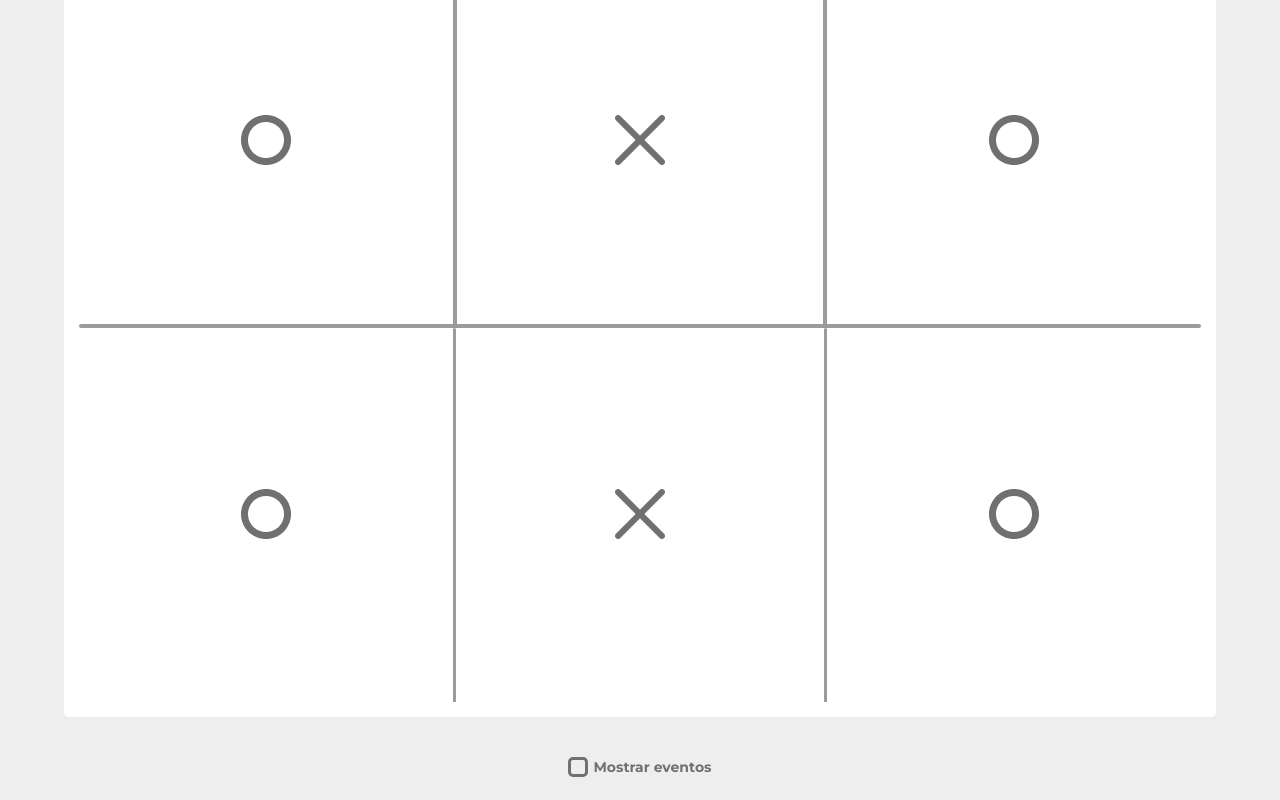
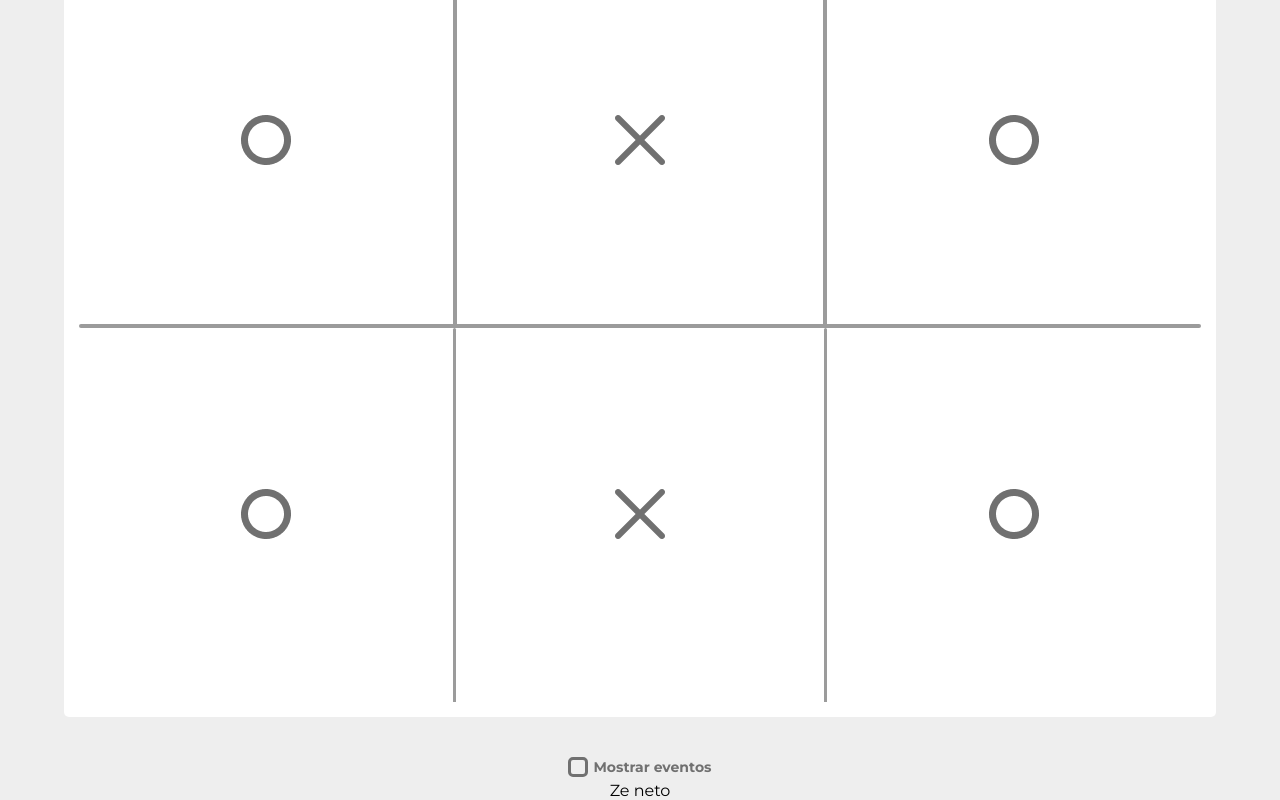
Before and after one commit to ze37/github, a React (Create React App) app in the folder JogoDaVelha/jogo-da-velha/: page / in a window 1280 px wide. Shown: the part 630-1430 px from the top of the page. Built offline with nearby package versions, Linux system fonts and the light colour scheme.

Commit message:
Criamos o object About

```diff
--- a/JogoDaVelha/jogo-da-velha/src/App.js
+++ b/JogoDaVelha/jogo-da-velha/src/App.js
@@ -2,6 +2,7 @@ import React from "react";
 import "./App.css"
 
 import Checkbox from "./object/Checkbox";
+import About from "./object/About"
 import Header from "./components/Header";
 import Hashtag from "./components/Hashtag";
 
@@ -10,6 +11,9 @@ const App = ()=> (
       <Header />
       <Hashtag />
       <Checkbox id="show" value="show" type="checkbox" content="Mostrar eventos"/>
+      <About />
+
+
     </main>
 )
 
--- a/JogoDaVelha/jogo-da-velha/src/components/Hashtag/style.css
+++ b/JogoDaVelha/jogo-da-velha/src/components/Hashtag/style.css
@@ -76,6 +76,7 @@
     border-right-width: 4px;
     border-top-width: 4px ;
     border-bottom-width: 4px;
+
 }
 .hashtag > .item:nth-child(6)::before,
 .hashtag > .item:nth-child(6)::after{
--- /dev/null
+++ b/JogoDaVelha/jogo-da-velha/src/object/About/index.js
@@ -0,0 +1,5 @@
+import React from "react";
+
+const About = ()=> <article className="about">Ze neto</article>
+
+export default About
```
